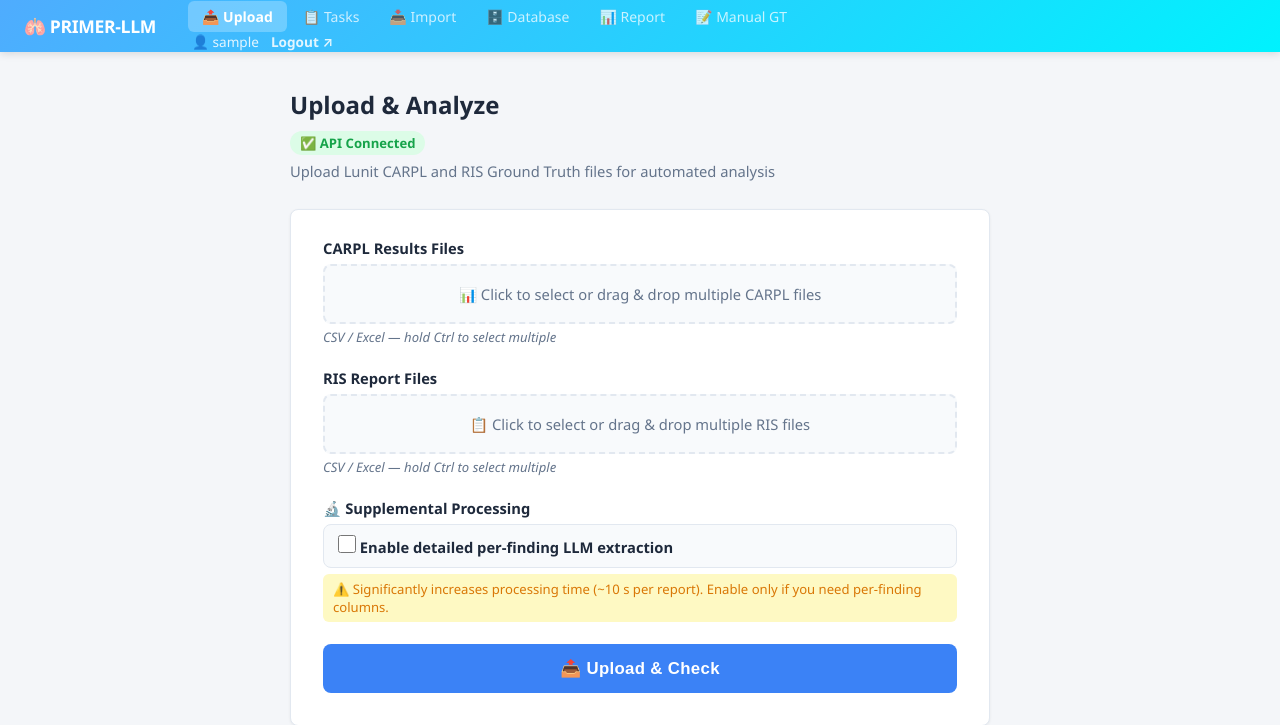
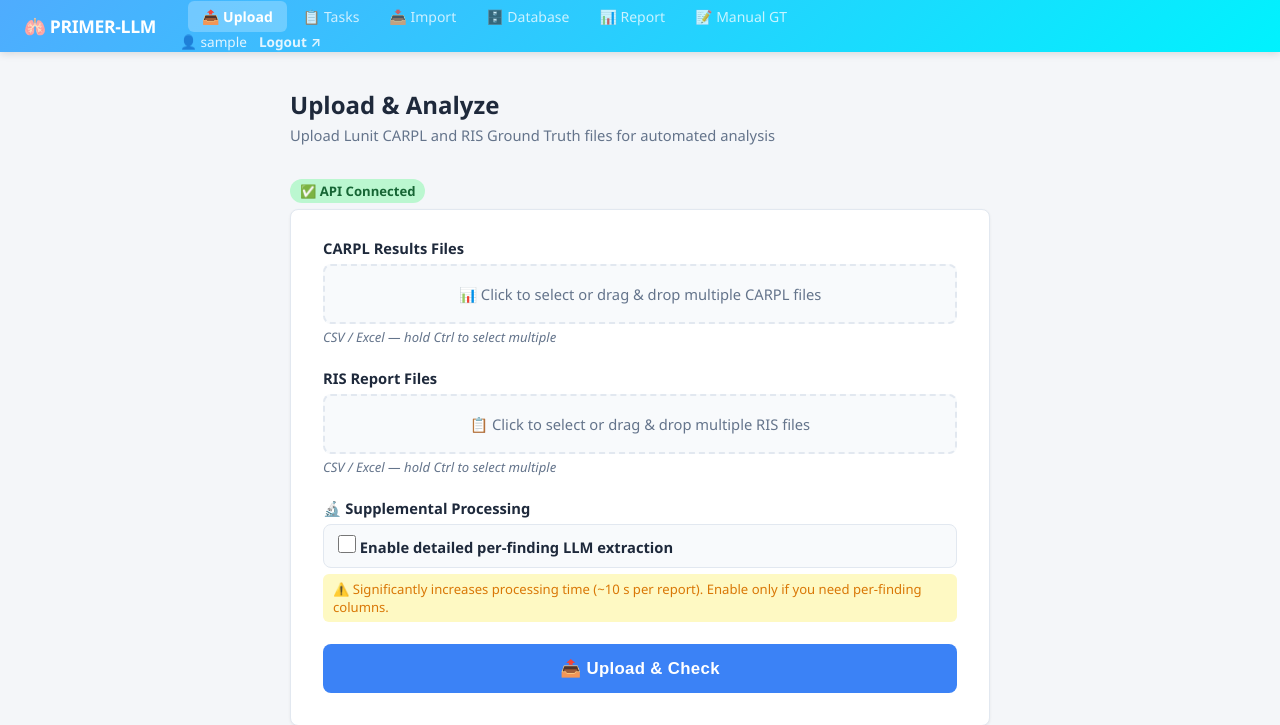
Before and after one commit to covie154/cxr-audit-site, a Django app: page /upload/ in a window 1280 px wide. Shown: the top 725 px of the page. Run offline with Django 5.2, Linux system fonts and the light colour scheme; the visitor is signed in with stand-in values (Sample User, id 1); data that the repository does not hold is empty.

Commit message:
Update CSS styles for API status pill and adjust layout in upload interface

```diff
--- a/django-app/static/css/base.css
+++ b/django-app/static/css/base.css
@@ -99,12 +99,12 @@ body {
 }
 
 .header-right {
+    margin-left: auto;
     display: flex;
     align-items: center;
     gap: 12px;
     font-size: .85em;
     color: rgba(255,255,255,.85);
-    margin-left: 12px;
 }
 
 /* ══════════ Shared utility classes ══════════ */
--- a/django-app/upload/static/upload/upload.css
+++ b/django-app/upload/static/upload/upload.css
@@ -8,9 +8,9 @@
     font-weight: 600;
     margin: 6px 0;
 }
-.api-pill.connected  { background: #dcfce7; color: #16a34a; }
-.api-pill.disconnected { background: #fee2e2; color: #dc2626; }
-.api-pill.checking   { background: #fef9c3; color: #a16207; }
+.api-pill.connected  { background: #bbf7d0; color: #166534; }
+.api-pill.disconnected { background: #fecaca; color: #991b1b; }
+.api-pill.checking   { background: #fde68a; color: #92400e; }
 
 /* ══════════ Page layout ══════════ */
 .upload-page {
--- a/django-app/upload/templates/upload/upload_interface.html
+++ b/django-app/upload/templates/upload/upload_interface.html
@@ -3,6 +3,8 @@
 
 {% block title %}Upload — PRIMER-LLM{% endblock %}
 {% block nav_upload %}active{% endblock %}
+
+
 
 {% block extra_head %}
 <link rel="stylesheet" href="{% static 'upload/upload.css' %}">
@@ -11,8 +13,8 @@
 {% block body %}
 <div class="upload-page">
     <h1 class="page-title">Upload &amp; Analyze</h1>
+    <p class="page-subtitle">Upload Lunit CARPL and RIS Ground Truth files for automated analysis</p>
     <span id="apiStatus" class="api-pill checking">🔄 Checking…</span>
-    <p class="page-subtitle">Upload Lunit CARPL and RIS Ground Truth files for automated analysis</p>
 
     <div class="card upload-card">
         <form id="uploadForm">
```
